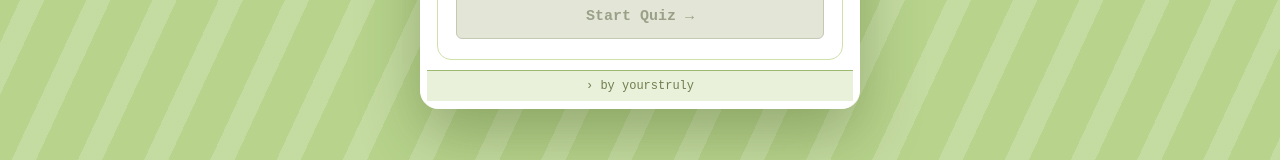
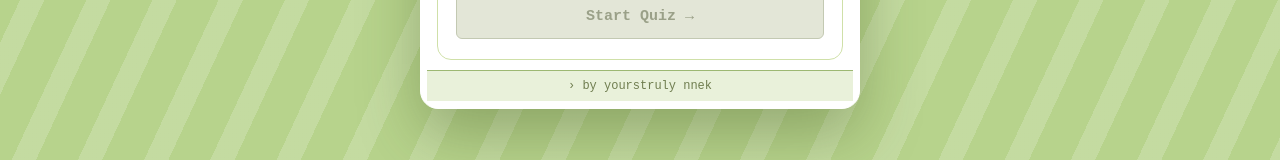
Before and after one commit to kenn-64bit/quiz-main, a React (Vite) app in the folder frontend/: page / in a window 1280 px wide. Shown: the part 383-543 px from the top of the page. Built offline with nearby package versions, Linux system fonts and the light colour scheme; no server answers.

Commit message:
added name-20260908

```diff
--- a/frontend/src/App.jsx
+++ b/frontend/src/App.jsx
@@ -124,7 +124,7 @@
           <ResultsScreen result={result} onRestart={restart} />
         )}
 
-        <div style={styles.footerStrip}>› by yourstruly</div>
+        <div style={styles.footerStrip}>› by yourstruly nnek</div>
       </div>
 
       {screen === 'quiz' && showBackModal && (
```
